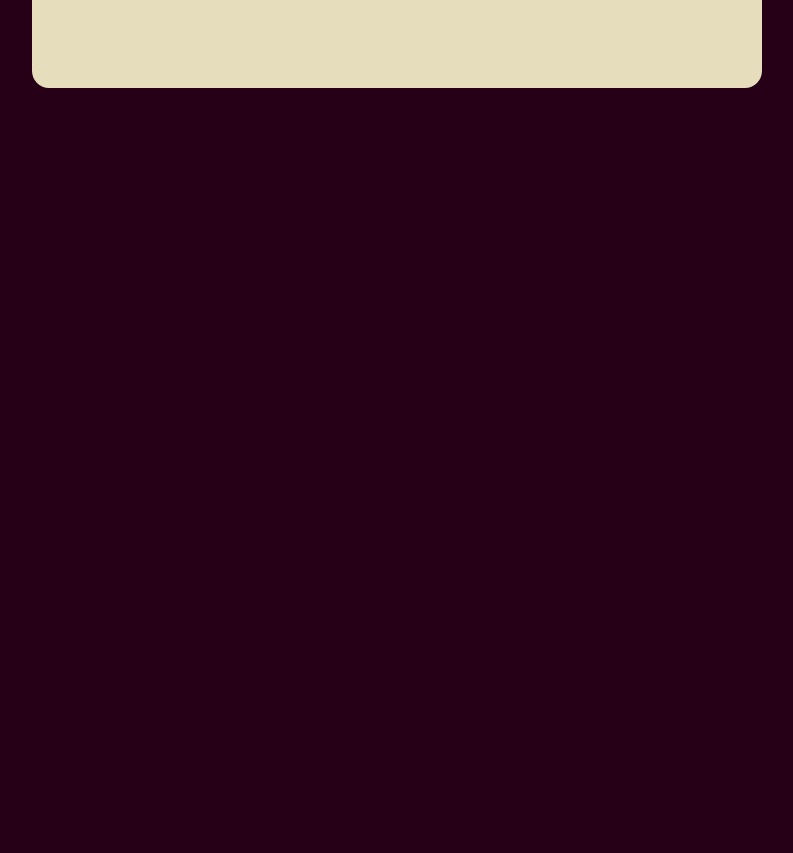
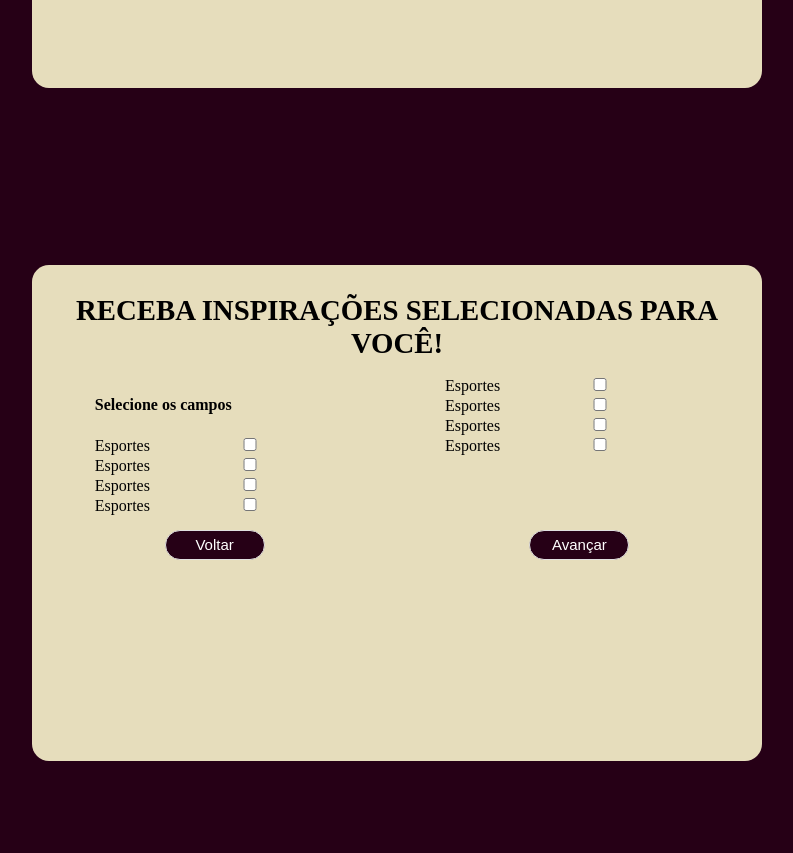
Before and after one commit to emyferreira/ProjetoPessoal, a plain HTML site: page cadastro.html in a window 1280 px wide. Shown: the part 504-1357 px from the top of the page, without its empty margins (243-1036 px from the left). Before the commit the page ends 800 px from the top, so only its background shows below. Drawn offline with Linux system fonts and the light colour scheme.

Commit message:
tela de cadastro 2

```diff
--- a/cadastro.html
+++ b/cadastro.html
@@ -39,6 +39,34 @@
         </div>
     </div>
     <!-- Fim da tela 1 do cadastro -->
+
+    <!-- Começo da tela 2 do cadastro -->
+    <div id="cadastroTela2">
+        <div class="fundoForm2">
+            <h3>RECEBA INSPIRAÇÕES SELECIONADAS PARA VOCÊ!</h3>
+            <div class="camposCadastro2">
+                <div class="form3">
+                    <h4>Selecione os campos</h4>
+                    <div>Esportes<input type="checkbox"></div>
+                    <div>Esportes<input type="checkbox"></div>
+                    <div>Esportes<input type="checkbox"></div>
+                    <div>Esportes<input type="checkbox"></div>
+                </div>
+                <div class="form4">
+                    <div>Esportes<input type="checkbox"></div>
+                    <div>Esportes<input type="checkbox"></div>
+                    <div>Esportes<input type="checkbox"></div>
+                    <div>Esportes<input type="checkbox"></div>
+                </div>
+            </div>
+            <div class="botoesCadastro2">
+                <button class="botaoVoltar2">Voltar</button>
+                <button class="botaoAvancar2">Avançar</button>
+            </div>
+        </div>
+    </div>
+    <!-- Fim da tela 2 do cadastro -->
+
 </body>
 
 </html>
--- a/css/style_cadastro.css
+++ b/css/style_cadastro.css
@@ -19,6 +19,7 @@ body {
     display: flex;
     justify-content: center;
     margin-bottom: 0;
+    text-align: center;
 }
 .camposCadastro1 {
     display: flex;
@@ -64,3 +65,68 @@ input {
     background-color: #260016;
 }
 /* Fim da tela 1 do cadastro */
+
+/* Começo da tela 2 do cadastro  */
+#cadastroTela2 {
+    display: flex;
+    justify-content: center;
+    align-items: center;
+    padding: 7%;
+}
+.fundoForm2 {
+    background-color: #E6DDBC;
+    width: 57vw;
+    height: 62vh;
+    border-radius: 17px;
+}
+.fundoForm2 h3 {
+    display: flex;
+    justify-content: center;
+    margin-bottom: 0;
+    text-align: center;
+    font-size: 180%;
+}
+.camposCadastro2 {
+    display: flex;
+    flex-direction: row;
+    justify-content: space-around;
+    padding: 2%;
+}
+input {
+    width: 15vw;
+}
+.form3 {
+    display: flex;
+    flex-direction: column;
+}
+.form4 {
+    display: flex;
+    flex-direction: column;
+}
+.botoesCadastro2 {
+    display: flex;
+    justify-content: space-around;
+}
+.botoesCadastro2 a {
+    text-decoration: none;
+    color: white;
+}
+.botaoVoltar2 {
+    font-size: 15px;
+    width: 100px;
+    height: 30px;
+    border: 1px solid #e0e0e0;
+    color: white;
+    border-radius: 40px;
+    background-color: #260016;
+}
+.botaoAvancar2 {
+    font-size: 15px;
+    width: 100px;
+    height: 30px;
+    border: 1px solid #e0e0e0;
+    color: white;
+    border-radius: 40px;
+    background-color: #260016;
+}
+/* Fim da tela 2 do cadastro  */
```
